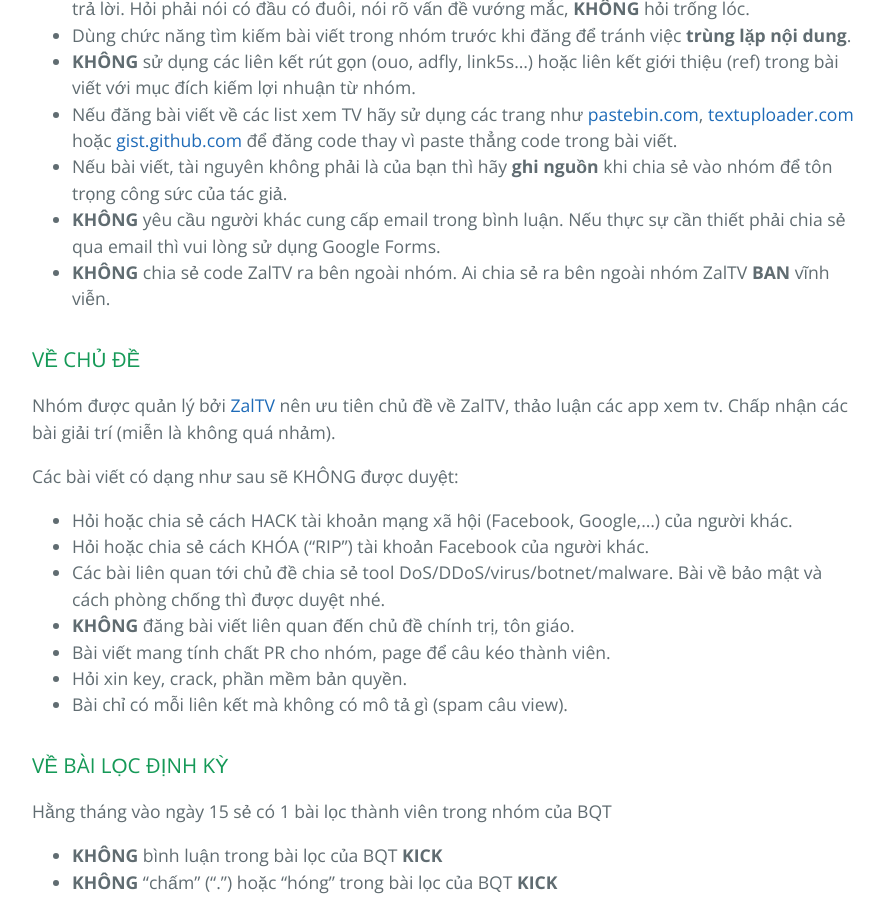
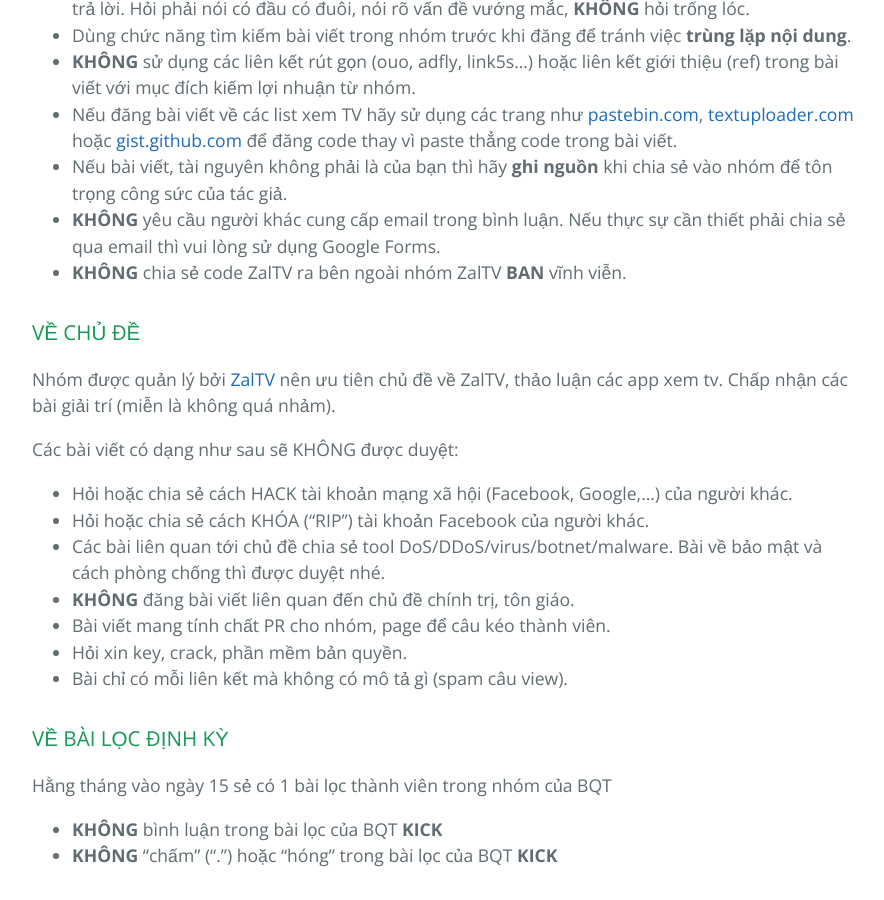
Before and after one commit to huuvinhtv/zaltv, a Jekyll site: the page built from rules.md, in a window 1280 px wide and 900 px high, scrolled down 1499 px. Shown: the whole window, without its empty margins (192-1076 px from the left). Built offline with Jekyll 4.4.1, drawn with Linux system fonts in a browser that asks for light colours; our own code applies the rules of GitHub Pages for plain Markdown files.

Commit message:
Update rules.md

```diff
--- a/rules.md
+++ b/rules.md
@@ -26,7 +26,7 @@ Những tài khoản có dạng như sau sẽ **KHÔNG** được phép tham gia
 - Nếu đăng bài viết về các list xem TV hãy sử dụng các trang như [pastebin.com](http://pastebin.com), [textuploader.com](https://textuploader.com) hoặc [gist.github.com](https://gist.github.com/) để đăng code thay vì paste thẳng code trong bài viết.
 - Nếu bài viết, tài nguyên không phải là của bạn thì hãy **ghi nguồn** khi chia sẻ vào nhóm để tôn trọng công sức của tác giả.
 - **KHÔNG** yêu cầu người khác cung cấp email trong bình luận. Nếu thực sự cần thiết phải chia sẻ qua email thì vui lòng sử dụng Google Forms.
-- **KHÔNG** chia sẻ code ZalTV ra bên ngoài nhóm. Ai chia sẻ ra bên ngoài nhóm ZalTV **BAN** vĩnh viễn.
+- **KHÔNG** chia sẻ code ZalTV ra bên ngoài nhóm ZalTV **BAN** vĩnh viễn.
 
 ### VỀ CHỦ ĐỀ
 
```
